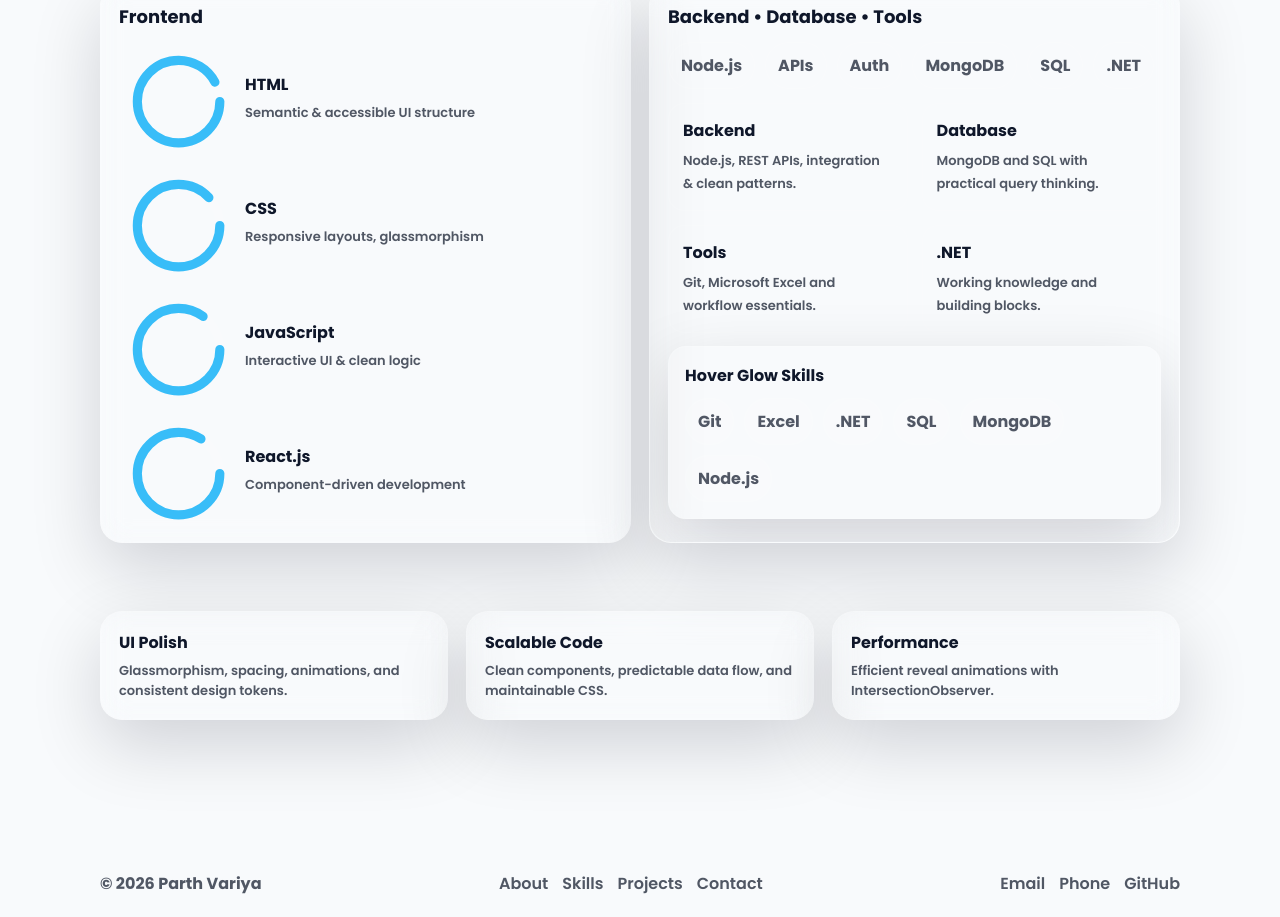
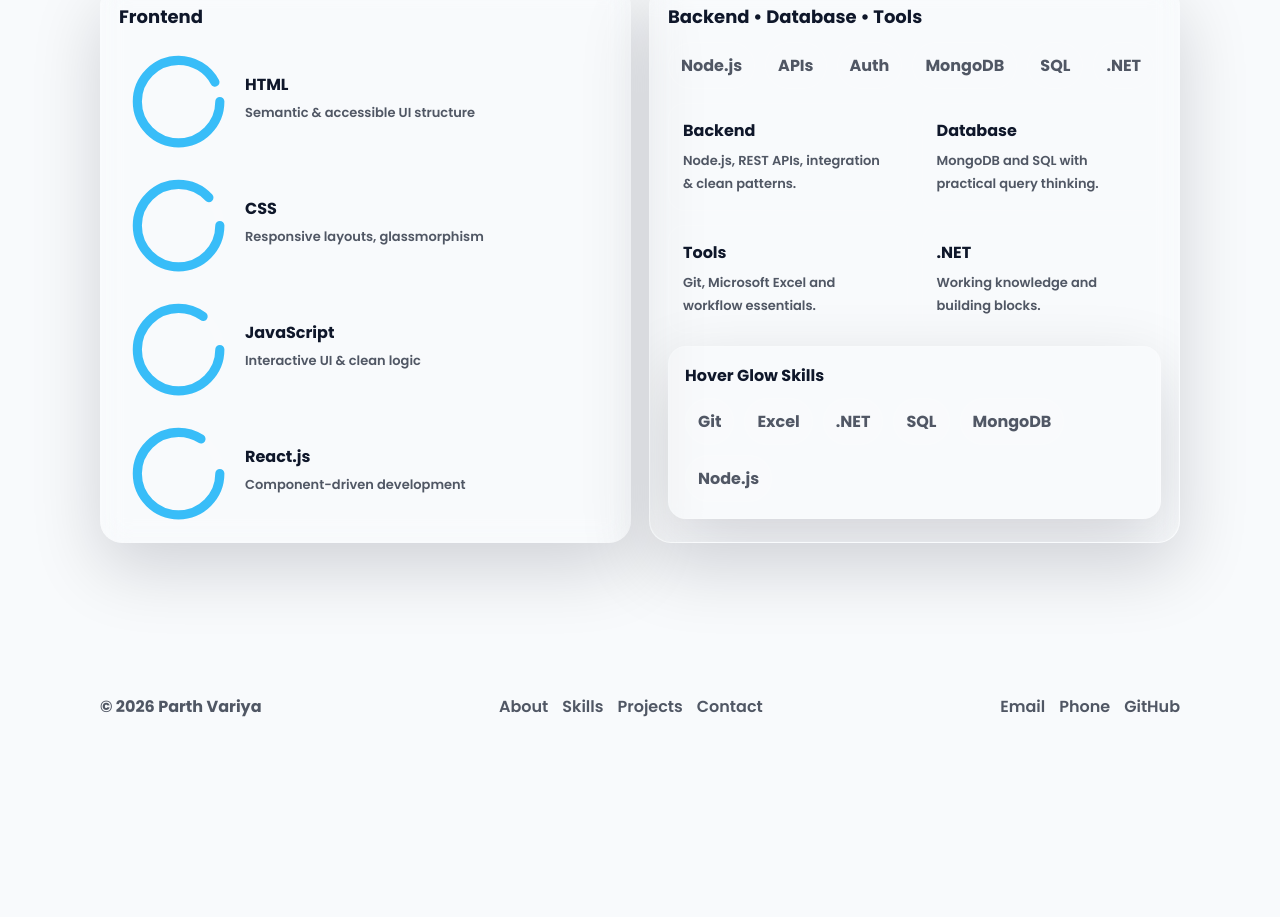
Before and after one commit to parth-variya/Portfitlo, a plain HTML site: page skills.html in a window 1280 px wide. Shown: the part 312-1229 px from the top of the page. After the commit the page ends 1065 px from the top, so only its background shows below. Drawn offline with Linux system fonts and the light colour scheme.

Commit message:
Added new feature

```diff
--- a/skills.html
+++ b/skills.html
@@ -168,22 +168,6 @@
           </div>
         </div>
 
-        <div class="section" style="padding-bottom:0;">
-          <div class="grid-3">
-            <div class="skill-card glass reveal zoom-in">
-              <h4>UI Polish</h4>
-              <p>Glassmorphism, spacing, animations, and consistent design tokens.</p>
-            </div>
-            <div class="skill-card glass reveal zoom-in">
-              <h4>Scalable Code</h4>
-              <p>Clean components, predictable data flow, and maintainable CSS.</p>
-            </div>
-            <div class="skill-card glass reveal zoom-in">
-              <h4>Performance</h4>
-              <p>Efficient reveal animations with IntersectionObserver.</p>
-            </div>
-          </div>
-        </div>
       </div>
     </section>
   </main>
```
Also changed, not shown: about.html (+5 -9 lines).
